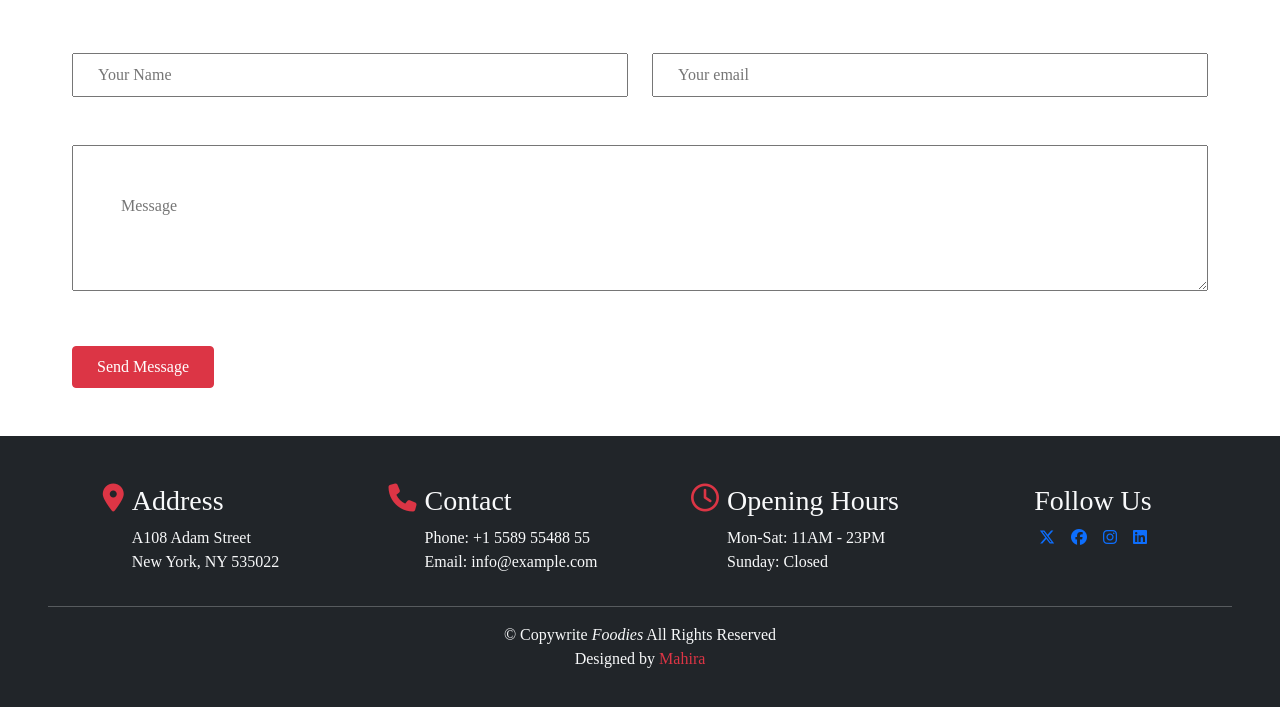
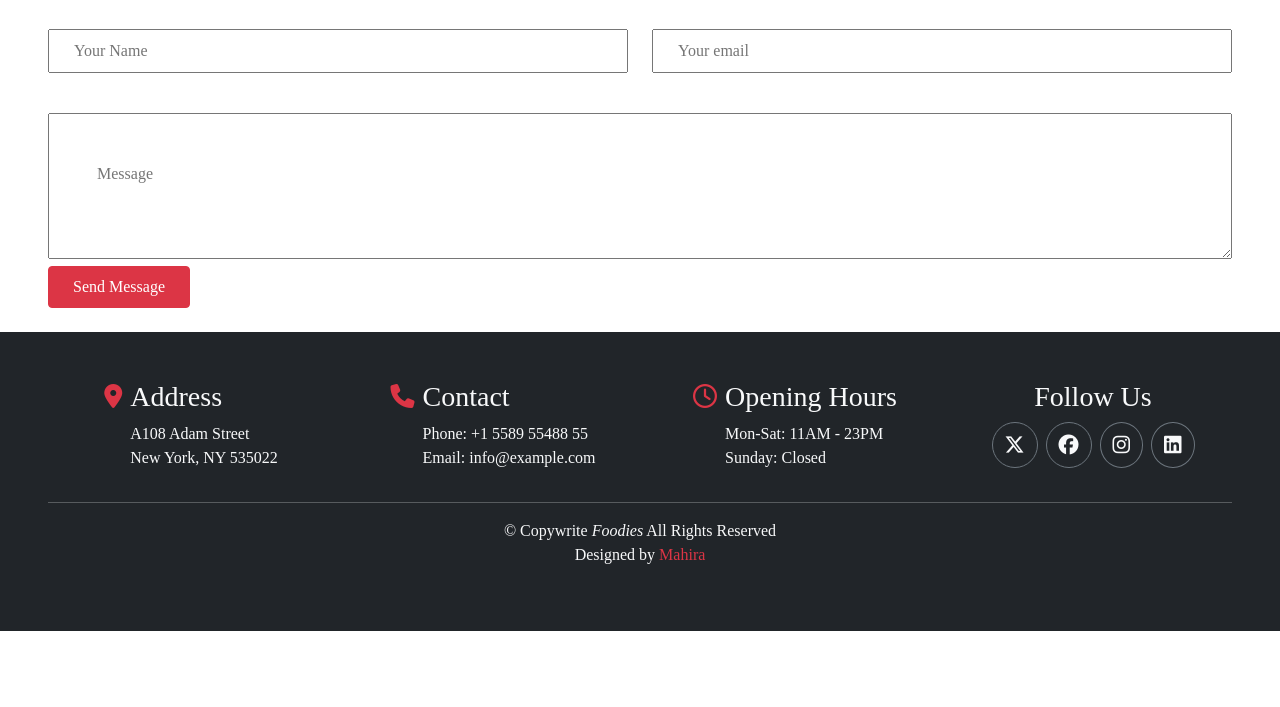
Before and after one commit to mahirakhanammahi/foodies, a plain HTML site: page index.html in a window 1280 px wide. Shown: the part 4405-5112 px from the top of the page. After the commit the page ends 5036 px from the top, so only its background shows below. Drawn offline with Linux system fonts and the light colour scheme; a web font is replaced by a local one.

Commit message:
Upadate again

```diff
--- a/index.html
+++ b/index.html
@@ -332,10 +332,10 @@
 
       <div class="col-lg-12">
         <form action="#" class="">
-          <div class="row m-5">
+          <div class="row m-4">
             <div class="col-lg-6">
               <input
-                class="w-100 px-4 py-2"
+                class="w-100 px-4 py-2 mb-3"
                 type="text"
                 placeholder="Your Name"
               />
@@ -348,7 +348,7 @@
               />
             </div>
           </div>
-          <div class="row m-5">
+          <div class="row m-4">
             <div class="col-lg-12">
               <textarea
                 name=""
@@ -358,7 +358,7 @@
               <a
                 href="#"
                 type="submit"
-                class="btn btn-danger px-4 py-2 mt-5 justify-content-center"
+                class="btn btn-danger px-4 py-2 mt-35 justify-content-center"
                 style="max-width: 200px"
                 >Send Message</a
               >
@@ -375,14 +375,14 @@
     <!-- section 8 newsletter  -->
 
     <!-- section 9 footer  -->
-    <div class="container-fluid bg-dark text-light p-5">
+    <div class="container-fluid bg-dark text-light p-5  justify-content-center">
       <div class="row">
         <div class="col-lg-3">
           <div class="d-flex justify-content-center">
-            <div class="px-2">
-              <i class="fa-solid fa-location-dot text-danger h3"></i>
+            <div class="mx-2">
+              <i class="fa-solid fa-location-dot text-danger fs-4 pt-1"></i>
             </div>
-            <div class=" ">
+            <div class="">
               <h3>Address</h3>
               <p>
                 A108 Adam Street <br />
@@ -392,9 +392,9 @@
           </div>
         </div>
         <div class="col-lg-3">
-          <div class="d-flex justify-content-center align-center">
-            <div class="px-2">
-              <i class="fa-solid fa-phone text-danger h3"></i>
+          <div class="d-flex justify-content-center ">
+            <div class="mx-2">
+              <i class="fa-solid fa-phone text-danger fs-4 pt-1"></i>
             </div>
             <div class="">
               <h3>Contact</h3>
@@ -407,8 +407,8 @@
         </div>
         <div class="col-lg-3">
           <div class="d-flex justify-content-center">
-            <div class="px-2">
-              <i class="fa-regular fa-clock text-danger h3"></i>
+            <div class="mx-2">
+              <i class="fa-regular fa-clock text-danger fs-4 pt-1"></i>
             </div>
             <div class=" ">
               <h3>Opening Hours</h3>
@@ -425,17 +425,17 @@
               <h3>Follow Us</h3>
             </div>
             <div class="px-2 d-flex justify-content-center">
-              <a href="#">
-                <i class="fa-brands mx-2 fa-x-twitter"></i>
+              <a href="#" class="px-1 py-2 text-light border border-secondary  rounded-circle me-2 ">
+                <i class="fa-brands mx-2 fa-x-twitter fs-5 pt-1"></i>
               </a>
-              <a href="#">
-                <i class="fa-brands mx-2 fa-facebook"></i>
+              <a href="#" class="px-1 py-2 text-light border border-secondary  rounded-circle me-2">
+                <i class="fa-brands mx-2 fa-facebook fs-5 pt-1"></i>
               </a>
-              <a href="#">
-                <i class="fa-brands mx-2 fa-instagram"></i>
+              <a href="#" class="px-1 py-2 text-light border border-secondary  rounded-circle me-2">
+                <i class="fa-brands mx-2 fa-instagram fs-5 pt-1"></i>
               </a>
-              <a href="#">
-                <i class="fa-brands mx-2 fa-linkedin"></i>
+              <a href="#" class="px-1 py-2 text-light border border-secondary  rounded-circle ">
+                <i class="fa-brands mx-2 fa-linkedin fs-5 pt-1"></i>
               </a>
             </div>
           </div>
```
